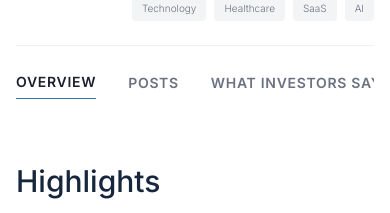
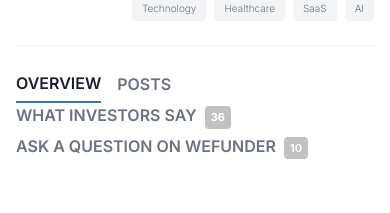
Before and after one commit to Rainylliu/biostate-fund, a Next.js app: page / in a window 390 px wide. Shown: the part 456-669 px from the top of the page. Built offline with nearby package versions, Linux system fonts and the light colour scheme.

Commit message:
Change tab bar to 16px, remove uppercase/tracking, reduce mobile gap
Removes horizontal scroll, uppercase and letter-spacing. Uses 16px
font with smaller gap on mobile so all tabs fit on one line.

https://claude.ai/code/session_01ErJFhZpF6KXb2RfybK9MkK

```diff
--- a/src/components/PageTabs.tsx
+++ b/src/components/PageTabs.tsx
@@ -18,7 +18,7 @@ export default function PageTabs({
   return (
     <>
       {/* Tabs */}
-      <div className="flex gap-8 pb-4 mb-10 text-[14px] font-semibold uppercase tracking-wider overflow-x-auto whitespace-nowrap">
+      <div className="flex gap-4 sm:gap-8 pb-4 mb-10 text-[16px] font-semibold flex-wrap">
         <button
           onClick={() => setActiveTab("overview")}
           className={`pb-1 -mb-[17px] cursor-pointer transition ${
```
